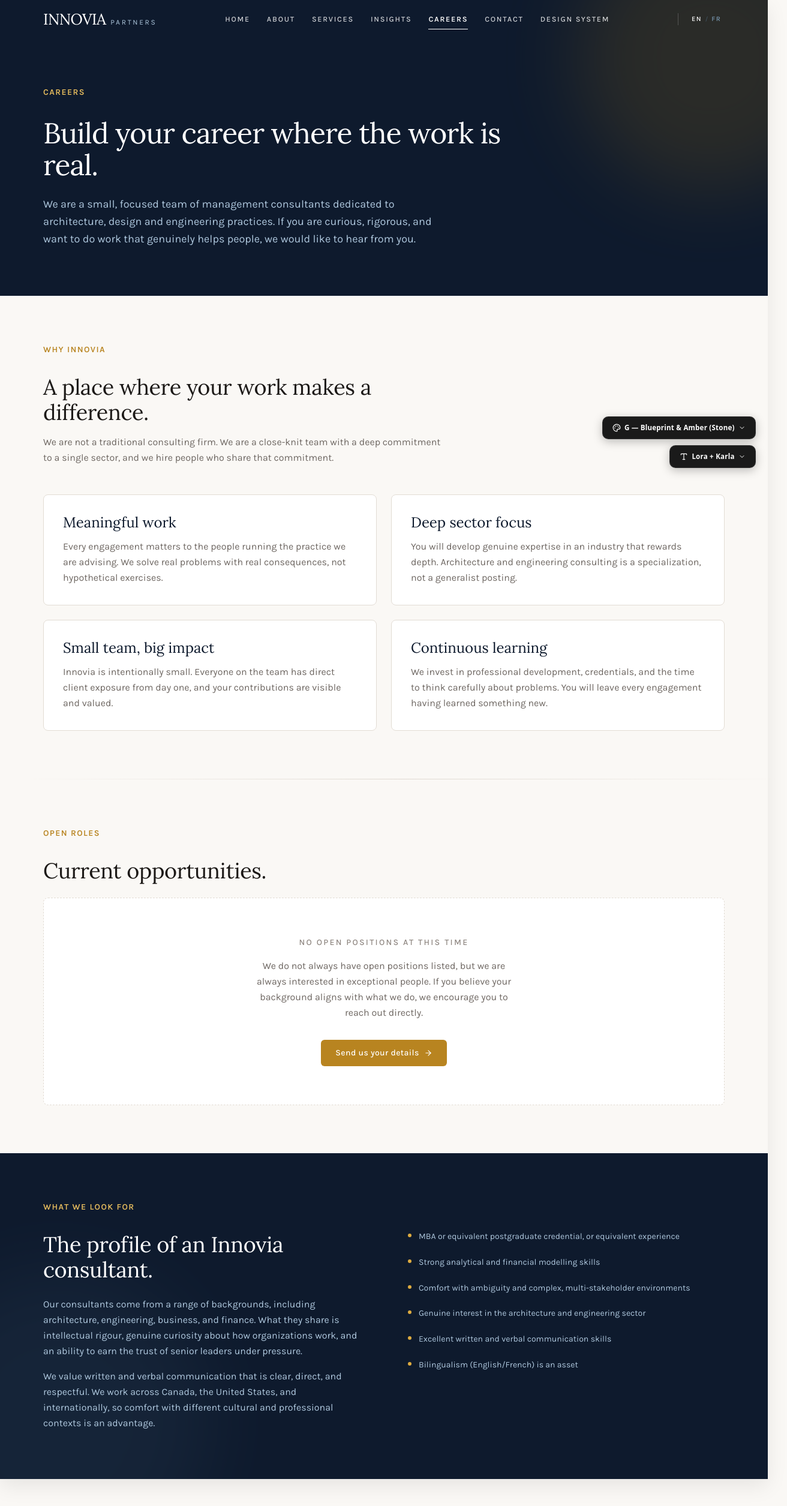
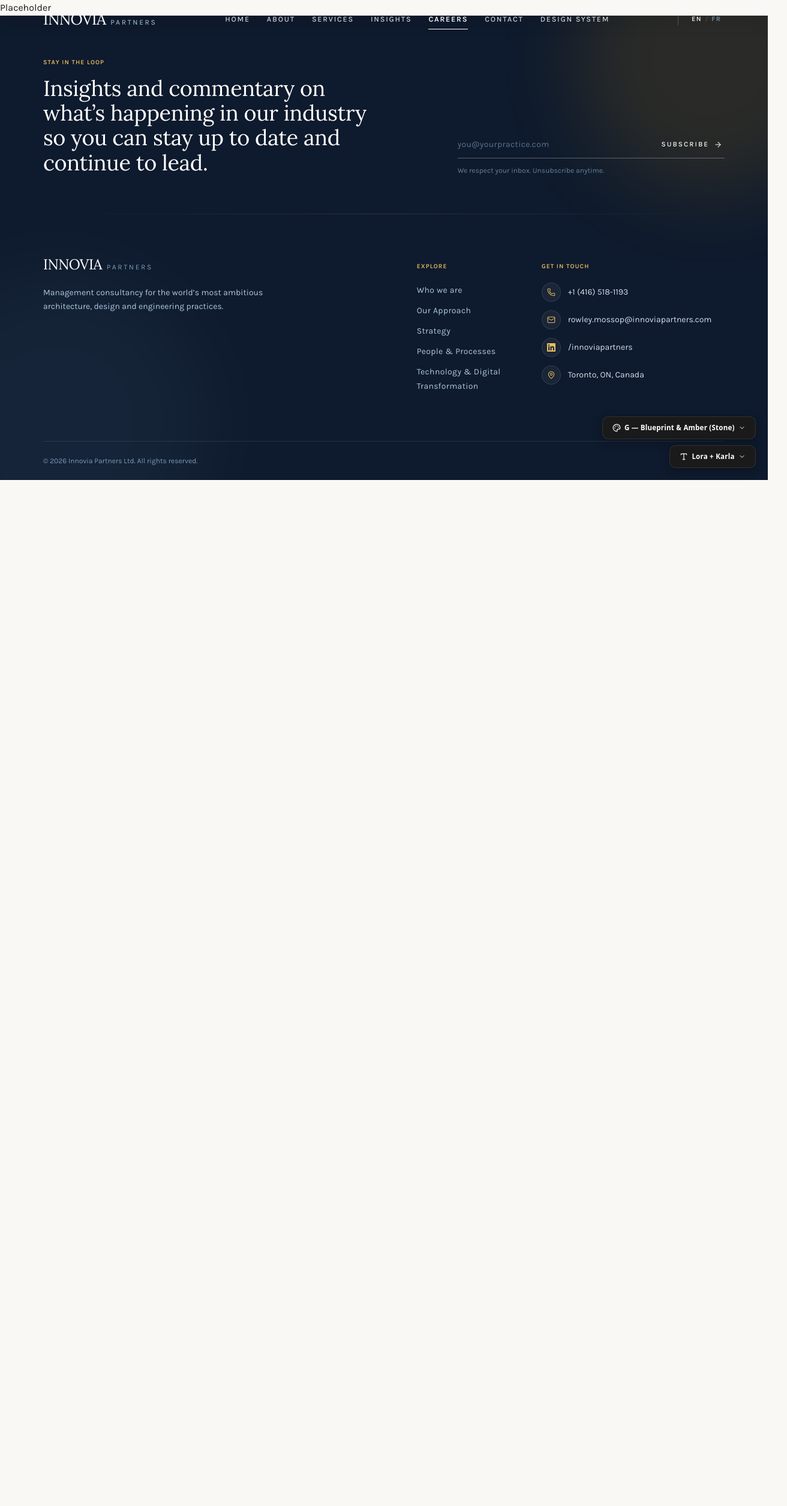
Before and after one commit to Shavss/innovia-website, a Next.js app: page /careers in a window 1280 px wide. Shown: the top 2510 px of the page at 60% size, 1312 px wide, since content can reach past the window. After the commit the page ends 825 px from the top, so only its background shows below. Built offline with nearby package versions, Linux system fonts and the light colour scheme.

Commit message:
Update page.js

```diff
--- a/src/app/careers/page.js
+++ b/src/app/careers/page.js
@@ -1,156 +1,7 @@
-import { ArrowRight } from 'lucide-react';
-import EyebrowLabel from '@/components/ui/EyebrowLabel';
-import Button from '@/components/ui/Button';
-import Card from '@/components/ui/Card';
-import Divider from '@/components/ui/Divider';
-import SectionWrapper from '@/components/ui/SectionWrapper';
-import AnimatedReveal from '@/components/ui/AnimatedReveal';
-
-export const metadata = {
-  title: 'Careers — Innovia Partners',
-  description:
-    'Join the Innovia Partners team. We look for curious, rigorous people who want to do meaningful work with architecture and engineering practices.',
-};
-
-const pillars = [
-  {
-    label: 'Meaningful work',
-    body: 'Every engagement matters to the people running the practice we are advising. We solve real problems with real consequences, not hypothetical exercises.',
-  },
-  {
-    label: 'Deep sector focus',
-    body: 'You will develop genuine expertise in an industry that rewards depth. Architecture and engineering consulting is a specialization, not a generalist posting.',
-  },
-  {
-    label: 'Small team, big impact',
-    body: 'Innovia is intentionally small. Everyone on the team has direct client exposure from day one, and your contributions are visible and valued.',
-  },
-  {
-    label: 'Continuous learning',
-    body: 'We invest in professional development, credentials, and the time to think carefully about problems. You will leave every engagement having learned something new.',
-  },
-];
-
 export default function Careers() {
   return (
     <main>
-      {/* Hero */}
-      <SectionWrapper
-        background="dark"
-        as="section"
-        className="relative overflow-hidden pt-[var(--header-height)]"
-      >
-        <div
-          aria-hidden="true"
-          className="absolute -top-32 -right-32 w-[28rem] h-[28rem] rounded-full blur-3xl opacity-20 bg-accent-700 pointer-events-none"
-        />
-        <div className="relative max-w-3xl">
-          <AnimatedReveal>
-            <EyebrowLabel tone="accentOnDark">Careers</EyebrowLabel>
-            <h1 className="text-white mt-4 mb-6">
-              Build your career where the work is real.
-            </h1>
-            <p className="text-primary-200 text-lg leading-relaxed max-w-2xl">
-              We are a small, focused team of management consultants dedicated to architecture,
-              design and engineering practices. If you are curious, rigorous, and want to do work
-              that genuinely helps people, we would like to hear from you.
-            </p>
-          </AnimatedReveal>
-        </div>
-      </SectionWrapper>
-
-      {/* Why join */}
-      <SectionWrapper as="section">
-        <AnimatedReveal>
-          <EyebrowLabel>Why Innovia</EyebrowLabel>
-          <h2 className="mt-4 mb-4 max-w-xl">A place where your work makes a difference.</h2>
-          <p className="text-neutral-600 max-w-2xl mb-12 leading-relaxed">
-            We are not a traditional consulting firm. We are a close-knit team with a deep
-            commitment to a single sector, and we hire people who share that commitment.
-          </p>
-        </AnimatedReveal>
-        <div className="grid grid-cols-1 sm:grid-cols-2 gap-6">
-          {pillars.map(({ label, body }, i) => (
-            <AnimatedReveal key={label} delay={i * 0.07}>
-              <Card padding="lg" className="h-full">
-                <h3 className="text-primary-900 mb-3">{label}</h3>
-                <p className="text-neutral-600 leading-relaxed">{body}</p>
-              </Card>
-            </AnimatedReveal>
-          ))}
-        </div>
-      </SectionWrapper>
-
-      <Divider variant="fade" className="mx-container-x opacity-60" />
-
-      {/* Open roles */}
-      <SectionWrapper as="section">
-        <AnimatedReveal>
-          <EyebrowLabel>Open roles</EyebrowLabel>
-          <h2 className="mt-4 mb-4 max-w-xl">Current opportunities.</h2>
-        </AnimatedReveal>
-
-        <AnimatedReveal delay={0.1}>
-          <Card padding="lg" className="mt-6 text-center py-16 border-dashed">
-            <p className="text-neutral-500 text-sm uppercase tracking-[0.16em] mb-4 font-medium">
-              No open positions at this time
-            </p>
-            <p className="text-neutral-600 leading-relaxed max-w-md mx-auto mb-8">
-              We do not always have open positions listed, but we are always interested in
-              exceptional people. If you believe your background aligns with what we do, we
-              encourage you to reach out directly.
-            </p>
-            <Button href="/contact" size="md">
-              Send us your details <ArrowRight size={14} />
-            </Button>
-          </Card>
-        </AnimatedReveal>
-      </SectionWrapper>
-
-      {/* What we look for */}
-      <SectionWrapper background="dark" as="section" className="relative overflow-hidden">
-        <div
-          aria-hidden="true"
-          className="absolute -bottom-40 -left-40 w-[32rem] h-[32rem] rounded-full blur-3xl opacity-10 bg-primary-400 pointer-events-none"
-        />
-        <div className="relative grid grid-cols-1 md:grid-cols-2 gap-12 md:gap-20 items-start">
-          <AnimatedReveal>
-            <EyebrowLabel tone="accentOnDark">What we look for</EyebrowLabel>
-            <h2 className="text-white mt-4 mb-6">The profile of an Innovia consultant.</h2>
-            <p className="text-primary-200 leading-relaxed mb-4">
-              Our consultants come from a range of backgrounds, including architecture, engineering,
-              business, and finance. What they share is intellectual rigour, genuine curiosity about
-              how organizations work, and an ability to earn the trust of senior leaders under
-              pressure.
-            </p>
-            <p className="text-primary-200 leading-relaxed">
-              We value written and verbal communication that is clear, direct, and respectful.
-              We work across Canada, the United States, and internationally, so comfort with
-              different cultural and professional contexts is an advantage.
-            </p>
-          </AnimatedReveal>
-          <AnimatedReveal delay={0.1}>
-            <ul className="space-y-5 mt-2 md:mt-12">
-              {[
-                'MBA or equivalent postgraduate credential, or equivalent experience',
-                'Strong analytical and financial modelling skills',
-                'Comfort with ambiguity and complex, multi-stakeholder environments',
-                'Genuine interest in the architecture and engineering sector',
-                'Excellent written and verbal communication skills',
-                'Bilingualism (English/French) is an asset',
-              ].map((item) => (
-                <li key={item} className="flex items-start gap-3">
-                  <span
-                    aria-hidden="true"
-                    className="mt-1.5 w-1.5 h-1.5 rounded-full bg-accent-400 shrink-0"
-                  />
-                  <span className="text-primary-200 text-sm leading-relaxed">{item}</span>
-                </li>
-              ))}
-            </ul>
-          </AnimatedReveal>
-        </div>
-      </SectionWrapper>
+      <p>Placeholder</p>
     </main>
   );
 }
```
